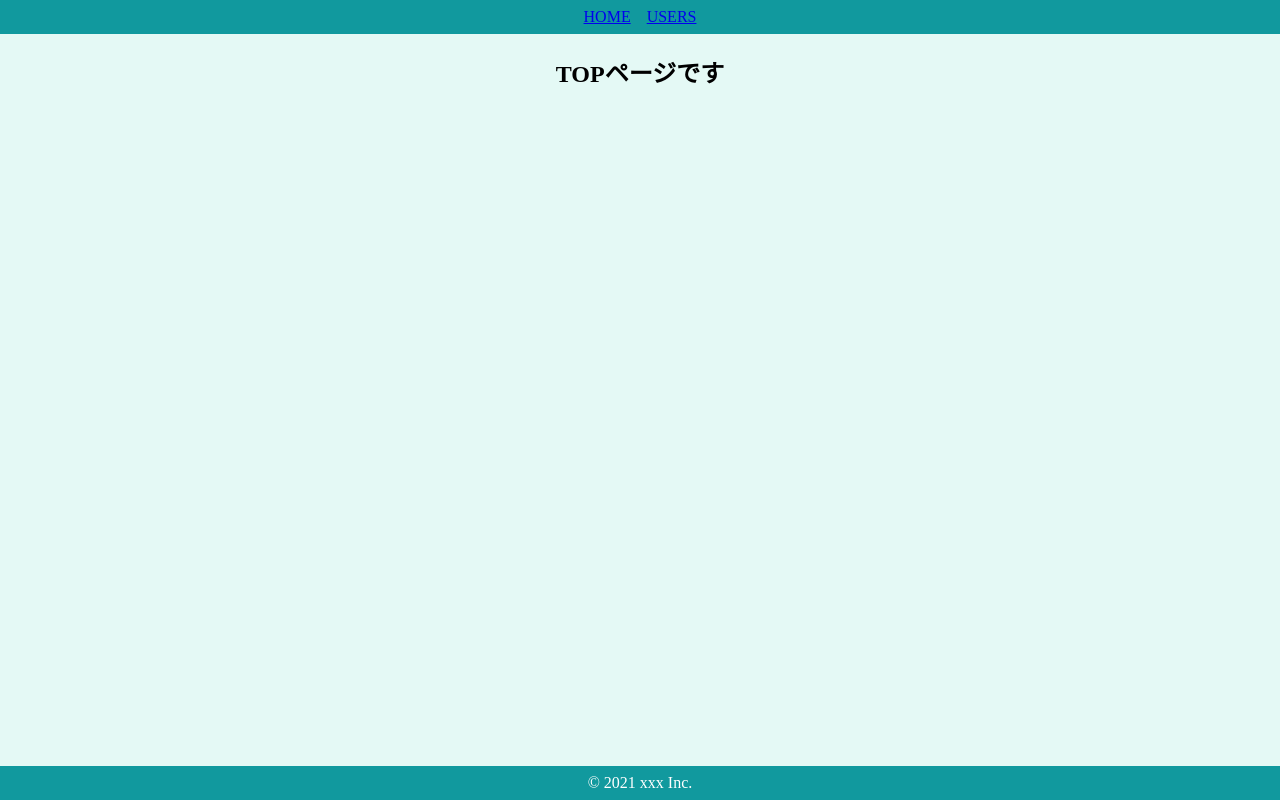
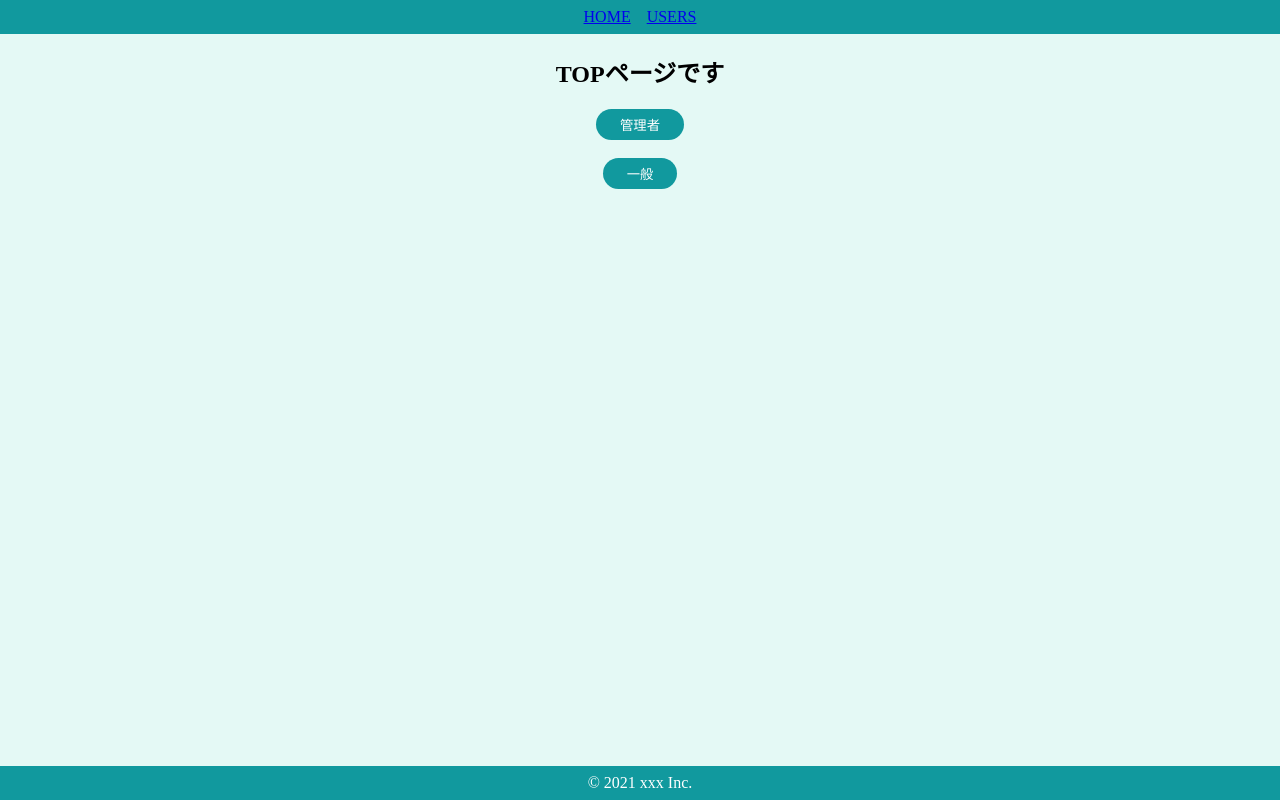
Before and after one commit to mh-kurihara/codesandbox-reactAtom, a React (Create React App) app: page / in a window 1280 px wide. Built offline with nearby package versions, Linux system fonts and the light colour scheme.

Commit message:
2022-07-19 19:00

```diff
--- a/src/components/atoms/button/SecondaryButton.jsx
+++ b/src/components/atoms/button/SecondaryButton.jsx
@@ -2,8 +2,8 @@
 import { BaseButton } from "./BaseButton";
 
 export const SecondaryButton = (props) => {
-  const { children } = props;
-  return <SButton>{children}</SButton>;
+  const { children, onClick } = props;
+  return <SButton onClick={onClick}>{children}</SButton>;
 };
 
 const SButton = styled(BaseButton)`
--- a/src/components/molecules/UserIconWithName.jsx
+++ b/src/components/molecules/UserIconWithName.jsx
@@ -1,11 +1,12 @@
 import styled from "styled-components";
 
 export const UserIconWithName = (props) => {
-  const { image, name } = props;
+  const { image, name, isAdmin } = props;
   return (
     <SContainer>
       <SImg height={160} width={160} src={image} alt={name} />
       <SName>{name}</SName>
+      {isAdmin && <SEdit>編集</SEdit>}
     </SContainer>
   );
 };
@@ -24,3 +25,9 @@
   margin: 0;
   color: #40514e;
 `;
+
+const SEdit = styled.span`
+  text-decoration: underline;
+  color: #aaa;
+  cursor: pointer;
+`;
--- a/src/components/organisms/user/UserCard.jsx
+++ b/src/components/organisms/user/UserCard.jsx
@@ -3,10 +3,10 @@
 import { UserIconWithName } from "../../molecules/UserIconWithName";
 
 export const UserCard = (props) => {
-  const { user } = props;
+  const { user, isAdmin } = props;
   return (
     <Card>
-      <UserIconWithName image={user.image} name={user.name} />
+      <UserIconWithName image={user.image} name={user.name} isAdmin={isAdmin} />
       <SDl>
         <dt>メール</dt>
         <dd>{user.email}</dd>
--- a/src/components/pages/Top.jsx
+++ b/src/components/pages/Top.jsx
@@ -1,8 +1,23 @@
 import styled from "styled-components";
+import { SecondaryButton } from "../atoms/button/SecondaryButton";
+import { useHistory } from "react-router-dom";
+
 export const Top = () => {
+  // ボタンを押したら画面遷移する機能
+  const history = useHistory();
+
+  const onClickAdmin = () =>
+    history.push({ pathname: "/users", state: { isAdmin: true } });
+  const onClickGeneral = () =>
+    history.push({ pathname: "/users", state: { isAdmin: false } });
+
   return (
     <SContainer>
       <h2>TOPページです</h2>
+      <SecondaryButton onClick={onClickAdmin}>管理者</SecondaryButton>
+      <br />
+      <br />
+      <SecondaryButton onClick={onClickGeneral}>一般</SecondaryButton>
     </SContainer>
   );
 };
--- a/src/components/pages/Users.jsx
+++ b/src/components/pages/Users.jsx
@@ -1,6 +1,7 @@
 import styled from "styled-components";
 import { SearchInput } from "../molecules/SearchInput";
 import { UserCard } from "../organisms/user/UserCard";
+import { useLocation } from "react-router-dom";
 
 const users = [...Array(10).keys()].map((val) => {
   return {
@@ -28,13 +29,18 @@
 // };
 
 export const Users = () => {
+  // 画面遷移時のステートを受け渡す機能
+  const { state } = useLocation();
+  // ステートに値が入らないNULLで渡ってくる場合に以下でセット
+  const isAdmin = state ? state.isAdmin : false;
+  console.log(state);
   return (
     <SContainer>
       <h2>ユーザ一覧</h2>
       <SearchInput />
       <SUserArea>
-        {users.map((user) => (
-          <UserCard key={user.id} user={user} />
+        {users.map((obj) => (
+          <UserCard key={obj.id} user={obj} isAdmin={isAdmin} />
         ))}
       </SUserArea>
     </SContainer>
```
